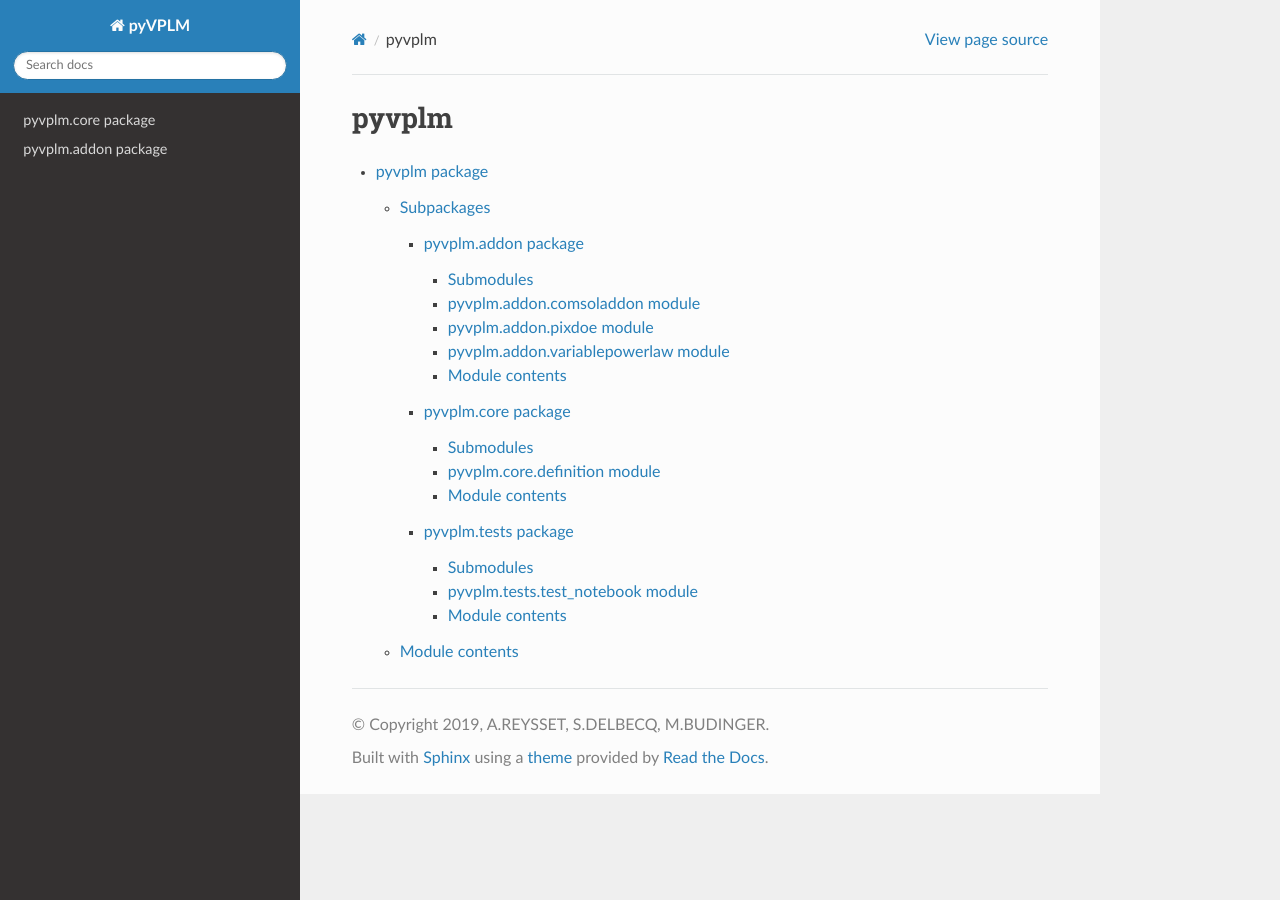
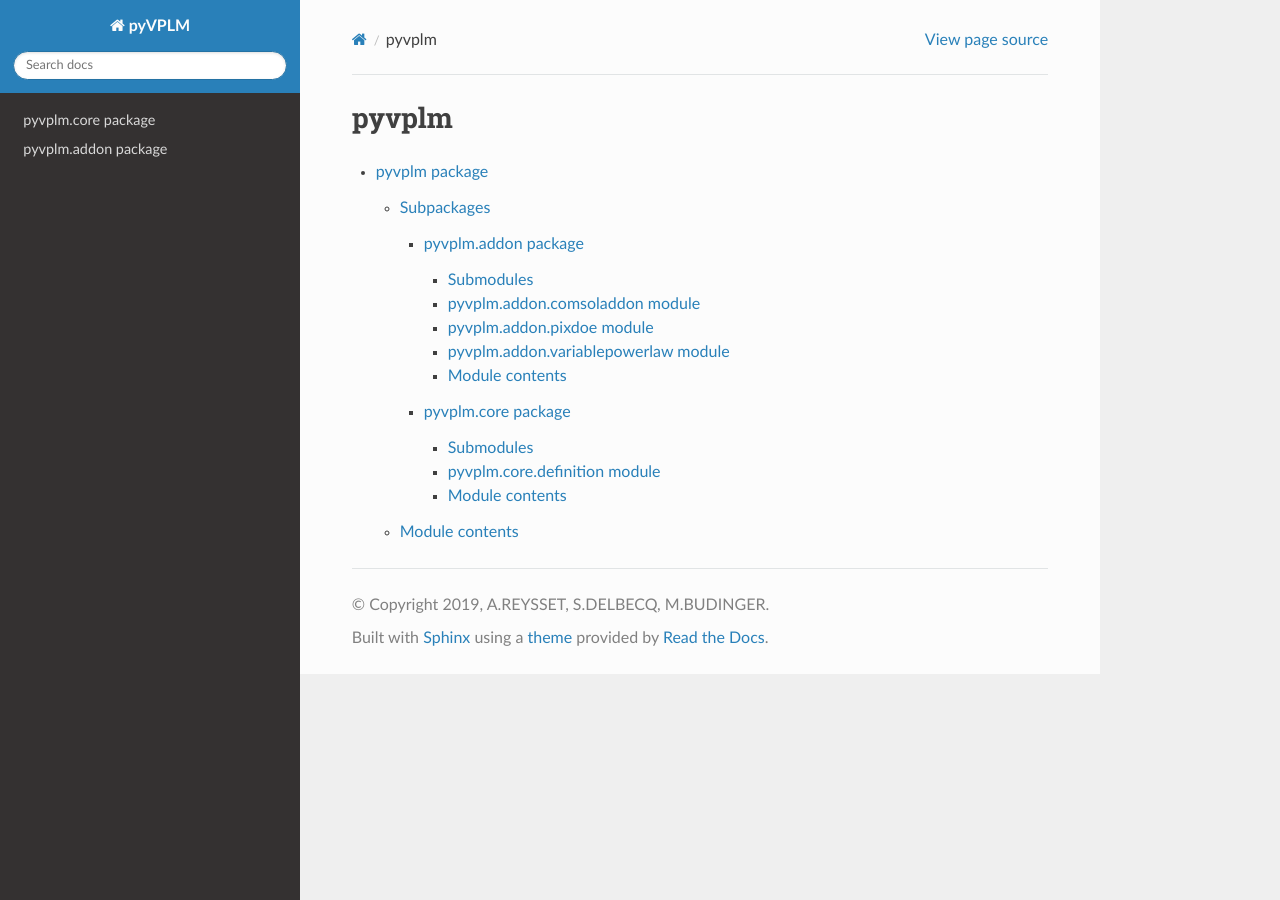
Before and after one commit to SizingLab/pyvplm, a Sphinx documentation site: the page built from docs/source/modules.rst, in a window 1280 px wide. Built offline with Sphinx 7.4.7 and the Read the Docs theme 2.0.0, drawn with Linux system fonts in a browser that asks for light colours.

```diff
--- a/docs/source/pyvplm.rst
+++ b/docs/source/pyvplm.rst
@@ -8,7 +8,6 @@ Subpackages
 
     pyvplm.addon
     pyvplm.core
-    pyvplm.tests
 
 Module contents
 ---------------
--- a/docs/source/pyvplm.tests.rst
+++ /dev/null
@@ -1,22 +0,0 @@
-pyvplm.tests package
-====================
-
-Submodules
-----------
-
-pyvplm.tests.test\_notebook module
-----------------------------------
-
-.. automodule:: pyvplm.tests.test_notebook
-    :members:
-    :undoc-members:
-    :show-inheritance:
-
-
-Module contents
----------------
-
-.. automodule:: pyvplm.tests
-    :members:
-    :undoc-members:
-    :show-inheritance:
```
Also changed, not shown: pyproject.toml (+5 -2 lines), .pre-commit-config.yaml, .readthedocs.yml, docs/source/logo.png, 1 other file.
